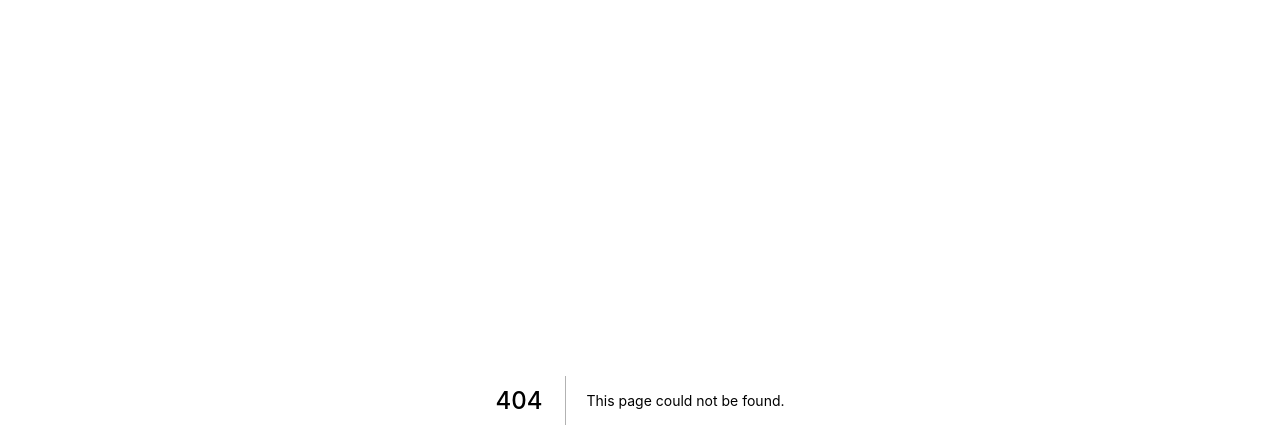
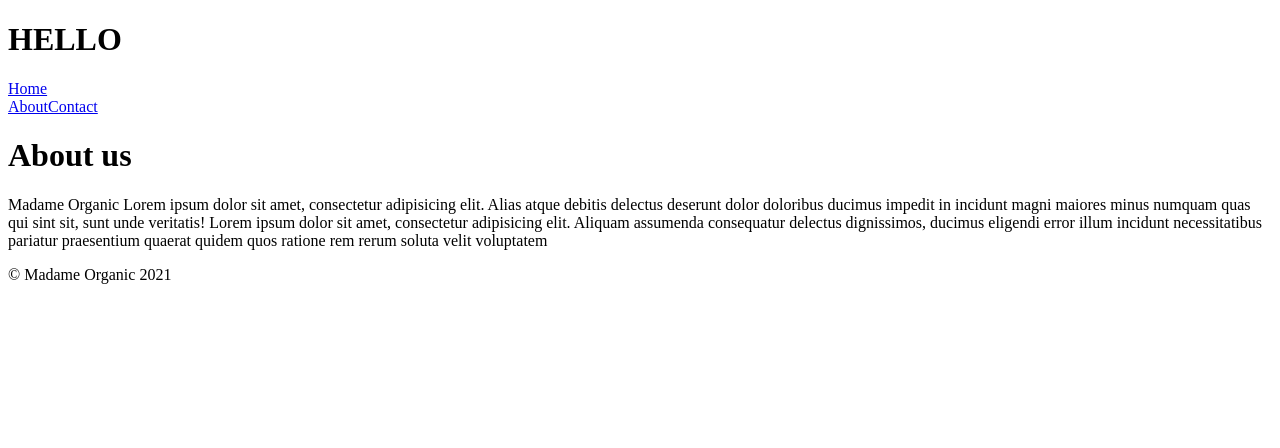
Before and after one commit to madame-organic/next-query-boilerplate, a Next.js app: page /about in a window 1280 px wide. Before the commit this address had no page. Shown: the top 448 px of the page. Built offline with nearby package versions, Linux system fonts and the light colour scheme.

Commit message:
WIP: project structure

```diff
--- /dev/null
+++ b/src/components/AppLinks.tsx
@@ -0,0 +1,17 @@
+import React from "react";
+import Link, { LinkProps } from "next/link";
+
+interface IAppLinksProps extends LinkProps {
+    href: string,
+    label: string
+}
+
+const AppLinks: React.FC<IAppLinksProps> = ({href, label}) => {
+    return (
+        <Link href={href}>
+            <a>{label}</a>
+        </Link>
+    );
+}
+
+export default AppLinks;
--- /dev/null
+++ b/src/components/Footer.tsx
@@ -0,0 +1,13 @@
+import React from "react";
+
+interface IFooterProps {}
+
+const Footer: React.FC<IFooterProps> = () => {
+    return (
+        <footer>
+            <p>&copy; Madame Organic { new Date().getFullYear() }</p>
+        </footer>
+    )
+};
+
+export default Footer;
--- /dev/null
+++ b/src/components/Header.tsx
@@ -0,0 +1,19 @@
+import React from "react";
+
+import AppLinks from './AppLinks';
+
+interface IHeaderProps {}
+
+const Header: React.FC<IHeaderProps> = () => {
+    return (
+        <header>
+            <AppLinks href="/" label="Home" />
+            <nav>
+                <AppLinks href="/about" label="About" />
+                <AppLinks href="/contact" label="Contact" />
+            </nav>
+        </header>
+    );
+}
+
+export default Header;
--- /dev/null
+++ b/src/components/Layout.tsx
@@ -0,0 +1,28 @@
+import React from 'react';
+import Head from "next/head";
+
+import Header from "./Header";
+import Footer from "./Footer";
+
+interface ILayoutProps {
+    pageTitle: string
+}
+
+const Layout: React.FC<ILayoutProps> = ({ pageTitle, children }) => {
+    return (
+        <>
+            <Head>
+                <title>
+                    {pageTitle}
+                </title>
+            </Head>
+            <main>
+                <Header />
+                {children}
+                <Footer />
+            </main>
+        </>
+    );
+}
+
+export default Layout;
--- /dev/null
+++ b/src/pages/_app.tsx
@@ -0,0 +1,9 @@
+import { AppProps } from "next/app";
+
+import '../styles/index.css';
+
+function CustomApp({ Component, pageProps }: AppProps) {
+    return <Component {...pageProps} />
+}
+
+export default CustomApp;
--- /dev/null
+++ b/src/pages/_document.tsx
@@ -0,0 +1,32 @@
+import
+    Document,
+    { DocumentContext, Html, Head, Main, NextScript }
+from "next/document";
+
+class MyDocument extends Document {
+    static async getInitialProps(ctx: DocumentContext) {
+        return Document.getInitialProps(ctx);
+    }
+
+    render(): JSX.Element {
+        return (
+            <Html lang="en">
+                <Head>
+                    <title>Madame Organic HOME page</title>
+                    <meta charSet="UTF-8" />
+                    <meta name="description" content="Madame Organic is sth..." />
+                    <meta name="keywords" content="Madame Organic" />
+                    <meta name="author" content="Bchu Dev" />
+                    <meta name="viewport" content="width=device-width, initial-scale=1.0" />
+                </Head>
+                <body className="body">
+                    <h1>HELLO</h1>
+                    <Main />
+                    <NextScript />
+                </body>
+            </Html>
+        );
+    }
+}
+
+export default MyDocument;
--- /dev/null
+++ b/src/pages/about.tsx
@@ -0,0 +1,21 @@
+import React from "react";
+import Layout from "../components/Layout";
+
+interface IAboutProps {}
+
+const About: React.FC<IAboutProps> = () => {
+    return (
+        <Layout pageTitle="Madame Organic - About">
+            <h1>About us</h1>
+            <p>
+                Madame Organic Lorem ipsum dolor sit amet, consectetur adipisicing elit. Alias atque debitis delectus
+                deserunt dolor doloribus ducimus impedit in incidunt magni maiores minus numquam quas qui sint sit,
+                sunt unde veritatis! Lorem ipsum dolor sit amet, consectetur adipisicing elit. Aliquam assumenda
+                consequatur delectus dignissimos, ducimus eligendi error illum incidunt necessitatibus pariatur
+                praesentium quaerat quidem quos ratione rem rerum soluta velit voluptatem
+            </p>
+        </Layout>
+    );
+}
+
+export default About;
--- /dev/null
+++ b/src/styles/index.css
@@ -0,0 +1,3 @@
+*, body {
+    box-sizing: border-box;
+}
```
Also changed, not shown: src/pages/contact.tsx (added, +20 -0 lines), src/pages/index.tsx (+10 -2 lines).
